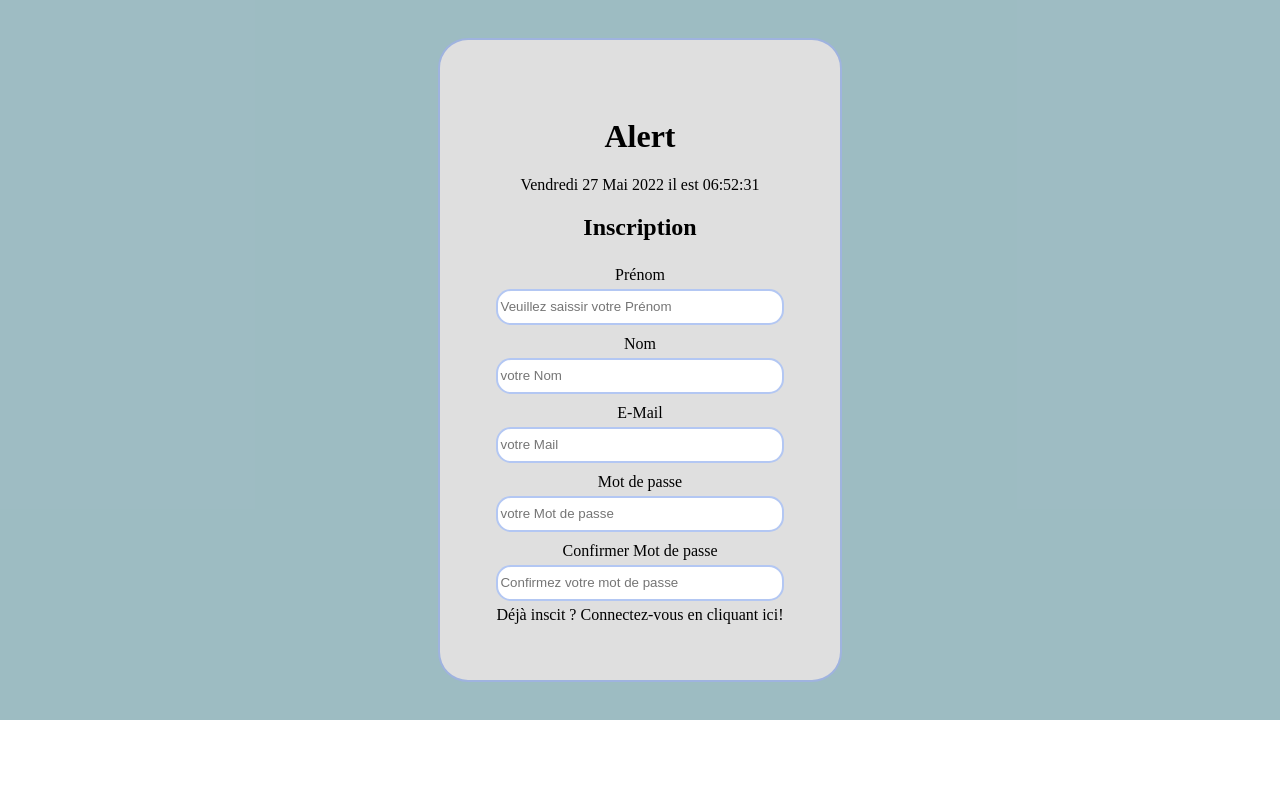
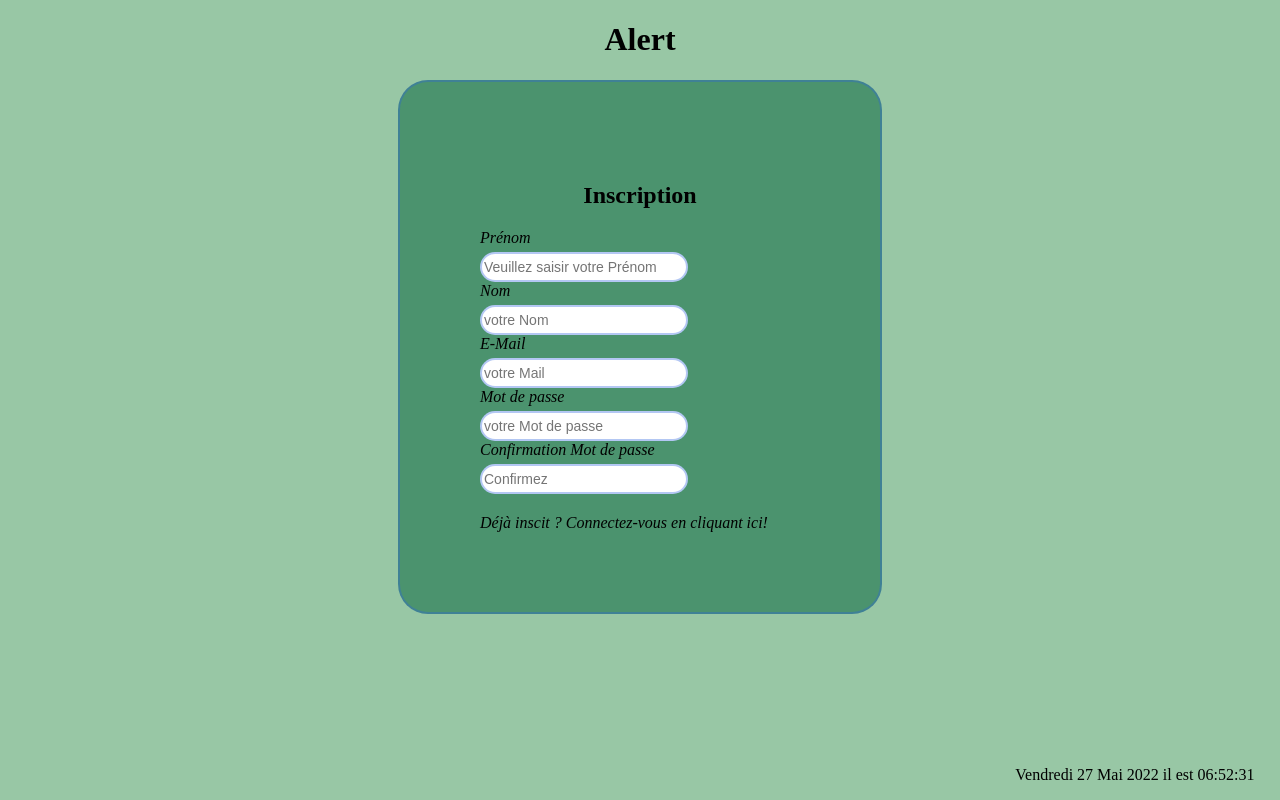
Before and after one commit to montaldoTh/AlerMNS, a PHP site: page /register-page.php in a window 1280 px wide. Run offline with PHP 8.4, Linux system fonts and the light colour scheme.

Commit message:
mise a jour

```diff
--- a/public/index.php
+++ b/public/index.php
@@ -1,6 +1,6 @@
 <?php
 
-session_start();
+
 
 $message=NULL;
 
@@ -20,6 +20,7 @@ if(isset($_POST['submit'])){ //Meme manière de faire que dans register-page.php
             $mail = $manager->selectByMail($_POST['mail']);
             if($mail != null){
                 $mail->getEmail() ? null : $formErrors[]= "login failed";
+                var_dump($_POST['mail']);
             }if(!empty($_POST['password'])){ //Verification du mot passe relié a l'e-mail
             $pw = $mail->getPassword();
             if($pw != NULL){
--- a/public/register-page.php
+++ b/public/register-page.php
@@ -29,7 +29,8 @@ if(isset($_POST['submit'])){ //On verifie si le formulaire a déjà était envoy
         }
         if(isset($_POST['mail'])){ //On verifie dans la base de donnée si le mail est déjà utiliser ou non
             $mail = $manager->selectByMail($_POST['mail']);
-            if($mail == null){
+
+            if($mail != null){
                 $mail ? $formErrors[]= 'E-mail déjà utilisé, veuillez en saisir un autre' : null;
             }
         }
--- a/public/style.css
+++ b/public/style.css
@@ -1,36 +1,42 @@
-.container{
-    display: flex;
-    flex-direction: row;
-    height: 90vh;
-    justify-content: center;
-    align-items: center;
-    text-align: center;
-    background-color: #3474817a;
-}
-.inputMail, .inputPassword, .firstName, .lastName {
+/* .container{
+
+
+
+} */
+.inputMail, .inputPassword, .firstName, .lastName  {
     border: 2px solid rgba(43, 99, 220, 0.355);
     border-radius: 15px;
-    height: 30px;
+    height: 3vh;
+    outline:0;
+    font-size:14px;
+    width:25vh;
 
 }
 
 
-.formConnexion, .inputBox, .chattingBox, .messagesBox{
+.formConnexion, .inputBox, .chattingBox,.formInscription,.messagesBox{
 display: flex;
 flex-direction: column;
-justify-content: space-around;
-}
-.inputBox{
-margin-bottom: 5px;
-margin-top: 5px;
-
+justify-content: space-between;
+width:40vh;
+margin: auto;
 
 }
+h1 ,h2 ,h4{
+    text-align: center;
+}
 .formConnexion, .formInscription, .mainView, .chattingBox{
+
 border: 2px solid rgba(43, 99, 220, 0.355);
 border-radius: 30px;
-padding: 7vh;
-background-color: rgb(223, 223, 223);
+padding: 10vh;
+background-color: rgba(27, 114, 75, 0.606);
+
+}
+body{
+    margin: 0;
+    padding: 0;
+    background-color: #57a46b9b;
 }
 
 .logBtn, .regBtn{
@@ -42,7 +48,8 @@ border-radius: 6px;
 
 label{
 margin-bottom: 5px;
-margin-top: 5px;
+font-style: italic;
+
 }
 
 .choiceRow, .messages{
@@ -51,10 +58,7 @@ flex-direction: row;
 justify-content: space-evenly;
 }
 
-body{
-    margin: 0;
-    padding: 0;
-}
+
 
 .alert{
     margin: 7px;
@@ -69,12 +73,17 @@ a {
     text-decoration: none;
     color: black;
     margin-top:20px;
+    text-align: left;
+    font-style: italic;
 }
 .icone-verif {
-    width: 20px;
-    /* right: 27px; */
-    /* top: 57px; */
+    position: relative;
+
+    left:70%;
+    width: 5%;
+
     display: none;
+
 }
 .message-alerte {
     margin: 0px 23px;
@@ -128,3 +137,16 @@ button:hover {
 button:active {
     background: rgb(250,165,9);
 }
+/* footer{
+    background:rgb(233, 236, 233);
+    position:absolute;
+    bottom:0;
+    width:100%;
+    padding-top:40px;
+    height:10%;
+    }  */
+#date_time{
+    position:absolute;
+     bottom:0;
+     right:2%;
+    }
--- a/template/partiels/tpt-bot.php
+++ b/template/partiels/tpt-bot.php
@@ -1,3 +1,7 @@
+</div>
+    <p id="date_time"></p>
+
+
 
     <script src="heure.js"></script>
     <script type="text/javascript">window.onload = date_time('date_time');</script>
--- a/template/partiels/tpt-top.php
+++ b/template/partiels/tpt-top.php
@@ -8,4 +8,5 @@
     <title>Alert</title>
 </head>
 <body>
+
     <div class="container">
--- a/template/tpt-login-page.php
+++ b/template/tpt-login-page.php
@@ -1,9 +1,9 @@
 <?php
 require '../template/partiels/tpt-top.php'; ?>
+<h1>Alert</h1>
+<div class="formConnexion">
 
-<div class="formConnexion">
-    <h1>Alert</h1>
-    <span id="date_time"></span>
+
     <h2>Connexion</h2>
     <form method="post">
         <div class="inputBox">
--- a/template/tpt-register-page.php
+++ b/template/tpt-register-page.php
@@ -1,15 +1,14 @@
 <?php
 
 require '../template/partiels/tpt-top.php'; ?>
+<h1>Alert</h1>
+<div class="formInscription">
 
-<div class="formInscription">
-    <h1>Alert</h1>
-    <p id="date_time"></p>
     <h2>Inscription</h2>
-        <form  method="POST">
+        <form class="form"method="POST" >
             <div class="inputBox">
                 <label for="firstName">Prénom</label>
-                <input class="firstName" type="text" name="firstName" placeholder="Veuillez saissir votre Prénom" maxlength="25" id="firstName" required >
+                <input class="firstName" type="text" name="firstName" placeholder="Veuillez saisir votre Prénom" maxlength="25" id="firstName" required >
                 <img src="ressources/check.svg" alt="icone de validation" class="icone-verif">
                     <span class="message-alerte">25 caractères maximum</span>
             </div>
@@ -29,7 +28,7 @@ require '../template/partiels/tpt-top.php'; ?>
                 <label for="password">Mot de passe</label>
                 <input class="inputPassword" type="password" name="password" placeholder="votre Mot de passe" id="mdp" required >
                 <img src="ressources/check.svg" alt="icone de validation" class="icone-verif">
-                    <span class="message-alerte">Un symbole, une lettre minuscule, un chiffre.</span>
+                <span class="message-alerte">Un symbole, une lettre minuscule et  Majuscule, un chiffre.</span>
                     <div class="ligne">
                         <div class="l1"><span>faible</span></div>
                         <div class="l2"><span>moyen</span></div>
@@ -37,8 +36,8 @@ require '../template/partiels/tpt-top.php'; ?>
                     </div>
             </div>
             <div class="inputBox">
-                <label for="confirmPsw">Confirmer Mot de passe</label>
-                <input class="inputPassword"type="password" name="confirmPsw" placeholder="Confirmez votre mot de passe"id="mdpconf" required>
+                <label for="confirmPsw">Confirmation Mot de passe</label>
+                <input class="inputPassword"type="password" name="confirmPsw" placeholder="Confirmez"id="mdpconf" required>
                 <img src="ressources/check.svg" alt="icone de validation" class="icone-verif">
             </div>
 
```
Also changed, not shown: public/heure.js (+11 -7 lines), template/tpt-profil-page.php (+4 -3 lines).
